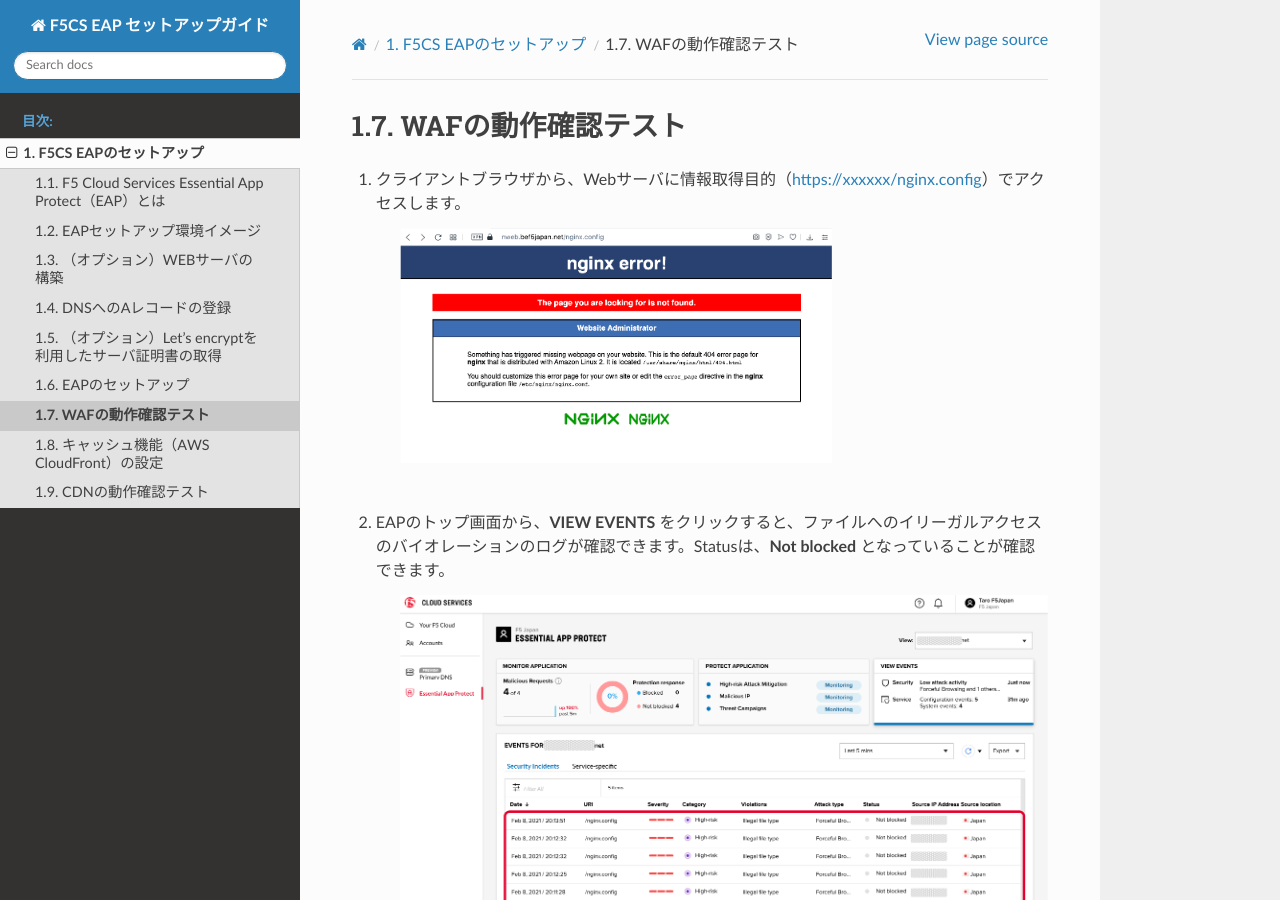
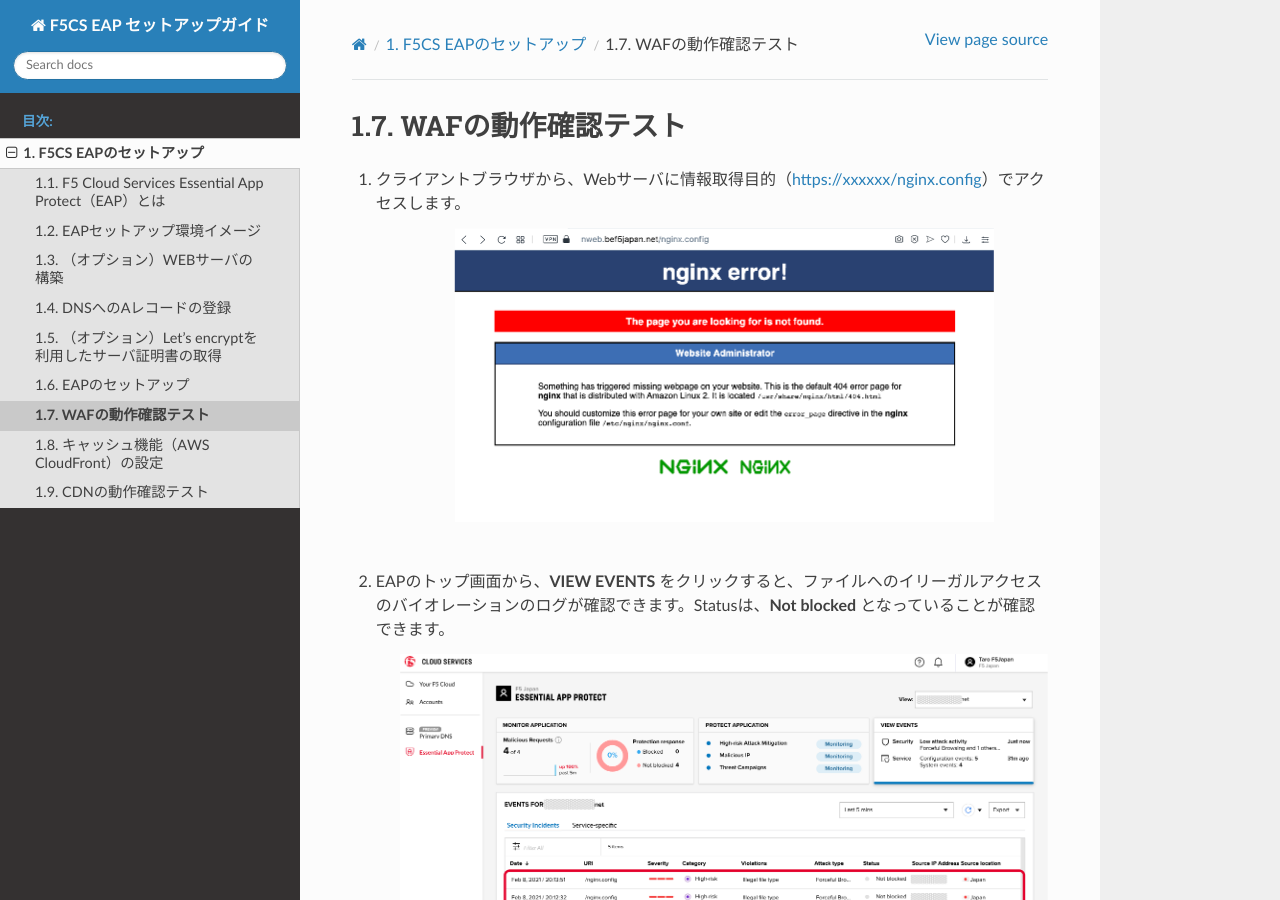
Before and after one commit to BeF5/f5j-easy-setup-eap, a Sphinx documentation site: the page built from docs/content1/module07/module07.rst, in a window 1280 px wide and 900 px high. Built offline with Sphinx 7.4.7 and the Read the Docs theme 2.0.0, drawn with Linux system fonts in a browser that asks for light colours.

Commit message:
初回アップデート

```diff
--- a/docs/content1/module05/module05.rst
+++ b/docs/content1/module05/module05.rst
@@ -16,10 +16,12 @@
 #. インストラクションに従い、**E-mail address** 、**Y** 、**N** と入力します。**Congratulations!** と表示されれば成功です。/etc/nginx/nginx.confを開き、サーバ証明書、秘密鍵のパスが自動的に記載されていることを確認します。自動的にnginx.confが上書きされていない場合は、手動で修正します。
 
     .. image:: images/mod5-1.png
+        :scale: 70%
     |
 #. ブラウザでhttps://<WEBサーバのFQDN＞にアクセスし、サーバ証明書が表示されることを確認します。
 
     .. image:: images/mod5-2.png
+        :scale: 60%
     |
 #. ensslコマンドを利用し、プライベートキーを **PKCS#8** フォーマットから **PKCS#1** フォーマットに変換し、SCPコマンドなどでプライベートキーと証明書（fullchain.pem）をダウンロードします。(ご参考ページ： `valid PKCS#1, ASN.1 DER form - while adding new certificate <https://f5cloudservices.zendesk.com/hc/en-us/articles/360055650294-Issue-Receiving-error-Private-key-is-not-in-valid-PKCS-1-ASN-1-DER-form-while-adding-new-certificate>`__ ）
 
--- a/docs/content1/module07/module07.rst
+++ b/docs/content1/module07/module07.rst
@@ -4,7 +4,8 @@
 #. クライアントブラウザから、Webサーバに情報取得目的（https://xxxxxx/nginx.config）でアクセスします。
 
     .. image:: images/mod7-1.png
-        :scale: 40%
+        :scale: 50%
+        :align: center
     |
 #. EAPのトップ画面から、**VIEW EVENTS** をクリックすると、ファイルへのイリーガルアクセスのバイオレーションのログが確認できます。Statusは、**Not blocked** となっていることが確認できます。
 
```
Also changed, not shown: docs/content1/module03/module03.rst (+5 -5 lines).
